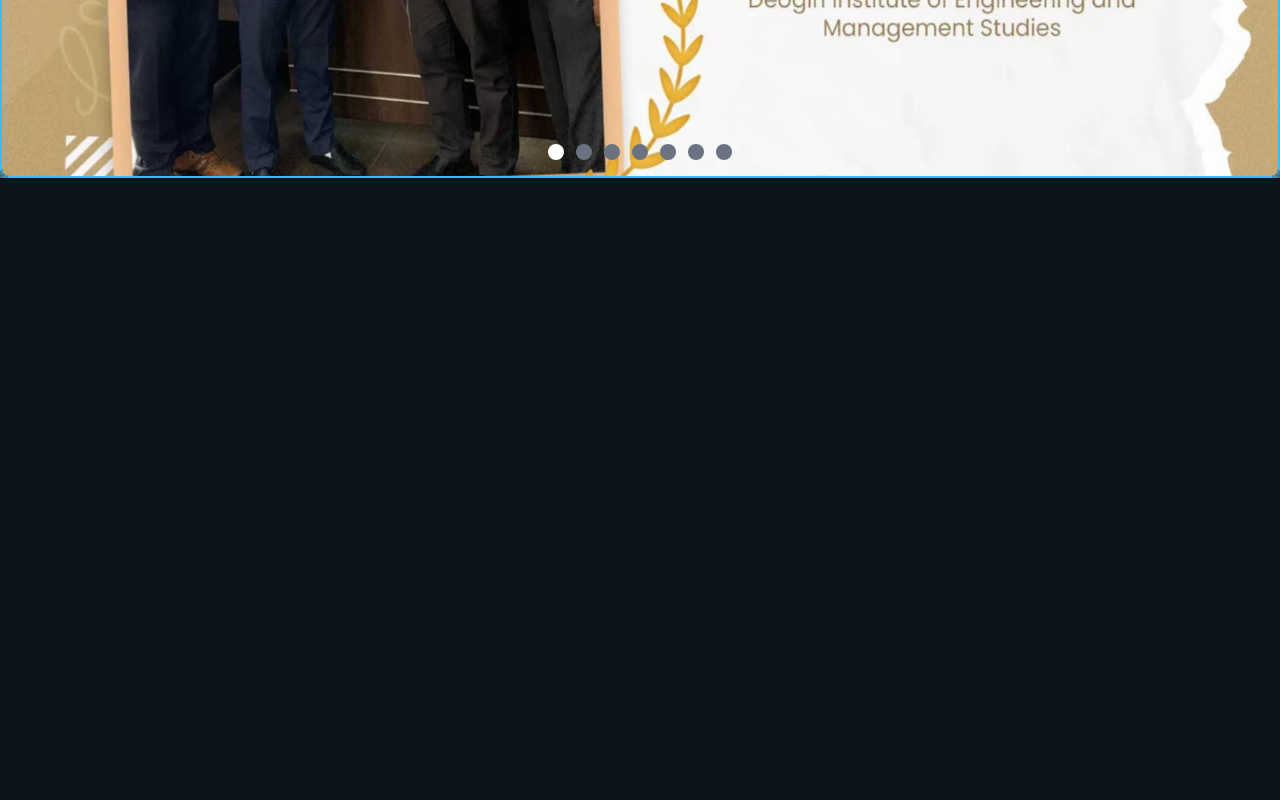
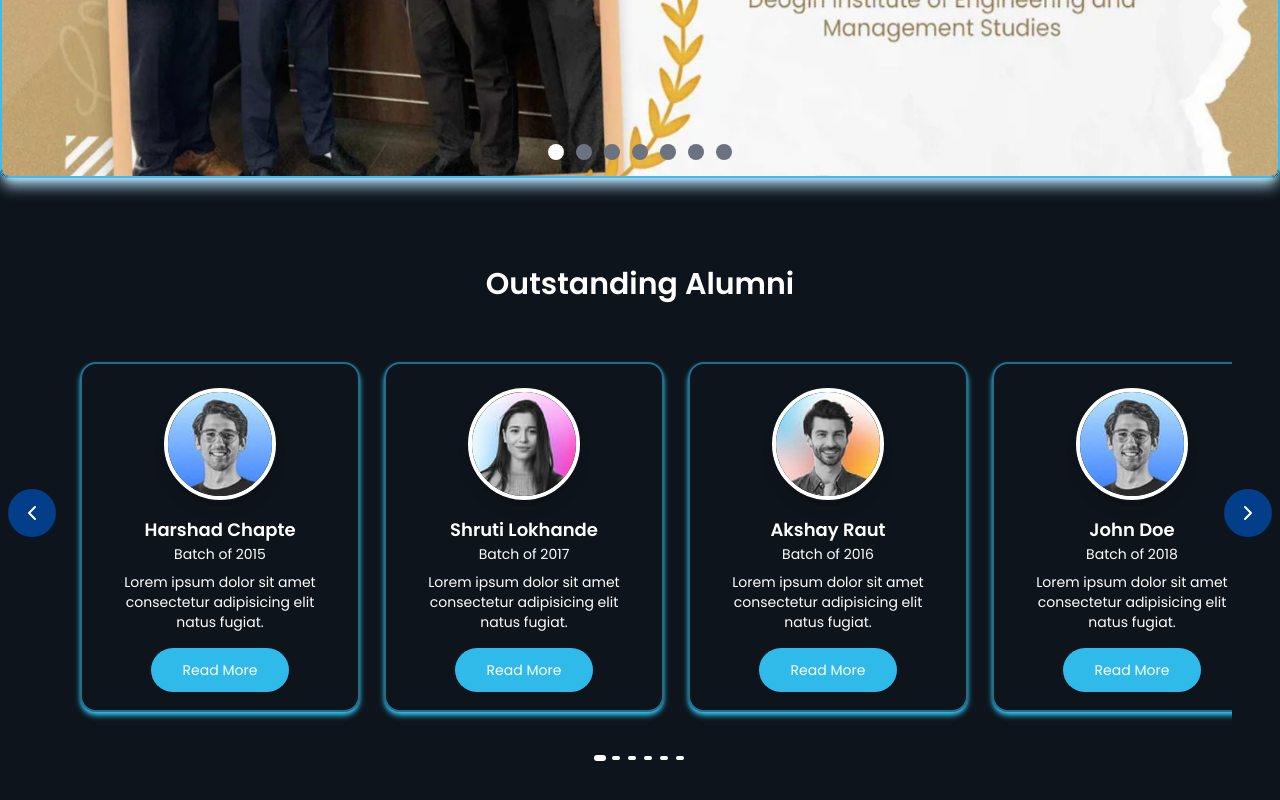
Before and after one commit to CSSandhu2005/DIEMS, a React (Vite) app: page / in a window 1280 px wide. Shown: the part 2169-2969 px from the top of the page. Before the commit the page ends 2347 px from the top, so only its background shows below. Built offline with nearby package versions, Linux system fonts and the light colour scheme.

Commit message:
added slider

```diff
--- a/src/App.tsx
+++ b/src/App.tsx
@@ -3,7 +3,7 @@ import Header from '@/components/Header';
 import Hero from '@/components/Hero';
 import Brand from "@/components/Brand" ;
 import Carousel from '@/components/Carousel';
-
+import ReactCardSlider from '@/components/ReactCardSlider';
 
 
 const slides = [
@@ -28,6 +28,7 @@ const App = () => {
           <div className="overflow-hidden relative border border-sky-400 shadow-lg shadow-sky-200 rounded-lg">
             <Carousel slides={slides} />
           </div>
+          <ReactCardSlider/>
         </main>
       </div>
     </ReactLenis>
--- /dev/null
+++ b/src/components/ReactCardSlider.tsx
@@ -0,0 +1,145 @@
+import { useRef, useState } from "react";
+import { ChevronLeft, ChevronRight } from "lucide-react";
+
+type Alumni = {
+  name: string;
+  image: string;
+  year: string;
+  description: string;
+};
+
+// Ensure you have 6 alumni data (duplicate or add more)
+const alumniData: Alumni[] = [
+  {
+    name: "Harshad Chapte",
+    image: "/src/assets/avatar-1.jpg",
+    year: "Batch of 2015",
+    description: "Lorem ipsum dolor sit amet consectetur adipisicing elit natus fugiat.",
+  },
+  {
+    name: "Shruti Lokhande",
+    image: "/src/assets/avatar-2.jpg",
+    year: "Batch of 2017",
+    description: "Lorem ipsum dolor sit amet consectetur adipisicing elit natus fugiat.",
+  },
+  {
+    name: "Akshay Raut",
+    image: "/src/assets/avatar-3.jpg",
+    year: "Batch of 2016",
+    description: "Lorem ipsum dolor sit amet consectetur adipisicing elit natus fugiat.",
+  },
+  {
+    name: "John Doe",
+    image: "/src/assets/avatar-1.jpg",
+    year: "Batch of 2018",
+    description: "Lorem ipsum dolor sit amet consectetur adipisicing elit natus fugiat.",
+  },
+  {
+    name: "Jane Smith",
+    image: "/src/assets/avatar-2.jpg",
+    year: "Batch of 2019",
+    description: "Lorem ipsum dolor sit amet consectetur adipisicing elit natus fugiat.",
+  },
+  {
+    name: "Emily Davis",
+    image: "/src/assets/avatar-3.jpg",
+    year: "Batch of 2020",
+    description: "Lorem ipsum dolor sit amet consectetur adipisicing elit natus fugiat.",
+  },
+];
+
+const ReactCardSlider = () => {
+  const scrollRef = useRef<HTMLDivElement>(null);
+  const [activeIndex, setActiveIndex] = useState(0);
+
+  const scroll = (direction: "left" | "right") => {
+    if (scrollRef.current) {
+      const cardWidth = 320; // Adjust this based on the card width and spacing
+      scrollRef.current.scrollBy({
+        left: direction === "left" ? -cardWidth : cardWidth,
+        behavior: "smooth",
+      });
+    }
+
+    // Update active index based on the scroll direction
+    if (direction === "left" && activeIndex > 0) {
+      setActiveIndex(activeIndex - 1);
+    } else if (direction === "right" && activeIndex < alumniData.length - 3) {
+      setActiveIndex(activeIndex + 1);
+    }
+  };
+
+  // Handle dot click and scroll to the respective alumni
+  const handleDotClick = (index: number) => {
+    setActiveIndex(index);
+    scrollRef.current?.scrollTo({
+      left: index * 320, // Scroll to the correct alumni card
+      behavior: "smooth",
+    });
+  };
+
+  return (
+    <section className="relative py-12 px-4 md:px-12 font-poppins overflow-hidden mt-10">
+      <h2 className="text-2xl md:text-3xl font-semibold text-white text-center mb-10">
+        Outstanding Alumni
+      </h2>
+
+      {/* Arrows */}
+      <button
+        onClick={() => scroll("left")}
+        className="absolute left-2 top-1/2 transform -translate-y-1/2 bg-[#023E8A] text-white p-3 rounded-full hover:bg-[#0353A4] z-10 transition-all duration-300 ease-in-out"
+      >
+        <ChevronLeft />
+      </button>
+      <button
+        onClick={() => scroll("right")}
+        className="absolute right-2 top-1/2 transform -translate-y-1/2 bg-[#023E8A]  text-white p-3 rounded-full hover:bg-[#0353A4] z-10 transition-all duration-300 ease-in-out"
+      >
+        <ChevronRight />
+      </button>
+
+      {/* Alumni Cards */}
+      <div
+        ref={scrollRef}
+        className="flex gap-6 overflow-x-hidden scrollbar-hide scroll-smooth justify-start px-8 py-5"
+      >
+        {alumniData.map((alumnus, index) => (
+          <div
+            key={index}
+            className="min-w-[280px] max-w-[280px] h-[350px] border-2  border-primary/50 shadow-[inset_0px_0px_30px_0px] shadow-primary/100 backdrop-blur-2 shadow-md rounded-2xl p-6 flex-shrink-0 text-center flex flex-col items-center transition-transform duration-300 hover:scale-105 hover:shadow-2xl"
+          >
+            <img
+              src={alumnus.image}
+              alt={alumnus.name}
+              className="w-28 h-28 object-cover rounded-full mb-4 border-4 border-white shadow-lg"
+            />
+            <h3 className="text-lg font-semibold text-white">
+              {alumnus.name}
+            </h3>
+            <p className="text-sm text-white mb-2">{alumnus.year}</p>
+            <p className="text-sm text-white">{alumnus.description}</p>
+
+            <button className="text-sm text-white mb-2 bg-primary/90 px-8 py-3 mt-4 rounded-full">
+                <a href="#" className="">Read More</a>
+            </button>
+          </div>
+        ))}
+      </div>
+
+      {/* Dot Navigation */}
+      <div className="flex justify-center space-x-2 mt-6">
+        {alumniData.map((_, index) => (
+          <div
+            key={index}
+            onClick={() => handleDotClick(index)}
+            className={`w-2 h-1 rounded-full bg-white cursor-pointer transition-all duration-300 ${
+              activeIndex === index ? "scale-150" : "scale-100"
+            }`}
+          ></div>
+        ))}
+      </div>
+    </section>
+  );
+};
+
+export default ReactCardSlider;
```
